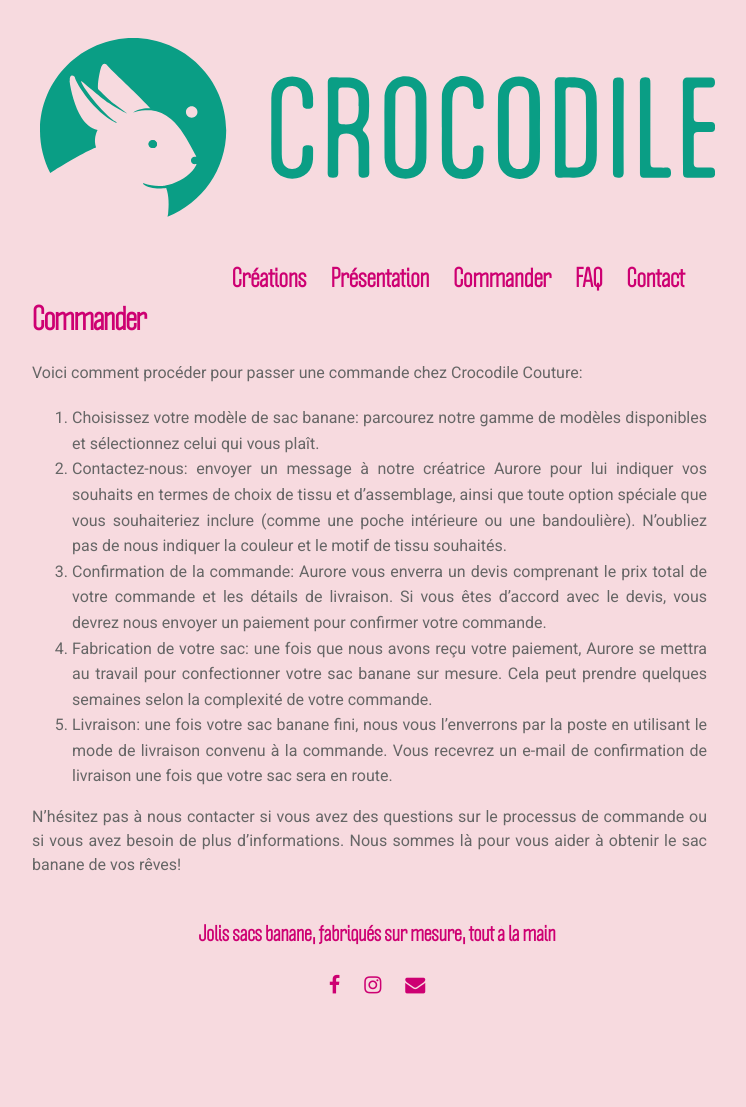
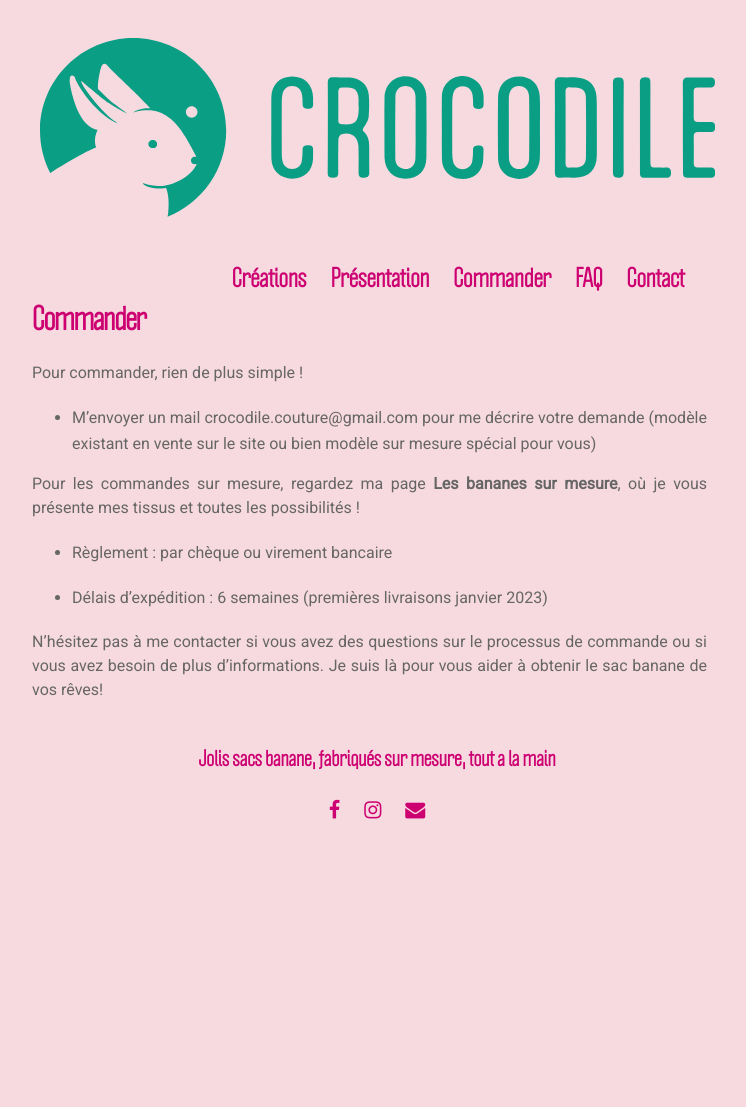
Before and after one commit to pcouy/crocodilecouture.github.io, a Jekyll site: the page built from pages/commander.md, in a window 1280 px wide. Shown: the whole page, without its empty margins (263-1009 px from the left). Built offline with Jekyll 4.4.1, drawn with Linux system fonts in a browser that asks for light colours; nearby versions of some CDN libraries; after the commit the page ends 932 px from its top, so only the background shows below that.

Commit message:
Update commander.md

```diff
--- a/pages/commander.md
+++ b/pages/commander.md
@@ -7,25 +7,14 @@ published: true
 
 # Commander
 
-Voici comment procéder pour passer une commande chez Crocodile Couture:
+Pour commander, rien de plus simple !
 
-1. Choisissez votre modèle de sac banane: parcourez notre gamme de modèles
-   disponibles et sélectionnez celui qui vous plaît.
-2. Contactez-nous: envoyer un message à notre créatrice Aurore pour lui indiquer
-    vos souhaits en termes de choix de tissu et d'assemblage, ainsi que toute option
-    spéciale que vous souhaiteriez inclure (comme une poche intérieure ou une
-    bandoulière). N'oubliez pas de nous indiquer la couleur et le motif de tissu
-    souhaités.
-3. Confirmation de la commande: Aurore vous enverra un devis comprenant le prix
-    total de votre commande et les détails de livraison. Si vous êtes d'accord avec
-    le devis, vous devrez nous envoyer un paiement pour confirmer votre commande.
-4. Fabrication de votre sac: une fois que nous avons reçu votre paiement, Aurore
-    se mettra au travail pour confectionner votre sac banane sur mesure. Cela peut
-    prendre quelques semaines selon la complexité de votre commande.
-5. Livraison: une fois votre sac banane fini, nous vous l'enverrons par la poste
-    en utilisant le mode de livraison convenu à la commande. Vous recevrez un e-mail
-    de confirmation de livraison une fois que votre sac sera en route.
+- M’envoyer un mail crocodile.couture@gmail.com pour me décrire votre demande (modèle existant en vente sur le site ou bien modèle sur mesure spécial pour vous)
 
-N'hésitez pas à nous contacter si vous avez des questions sur le processus de
-commande ou si vous avez besoin de plus d'informations. Nous sommes là pour vous
-aider à obtenir le sac banane de vos rêves!
+Pour les commandes sur mesure, regardez ma page **Les bananes sur mesure**, où je vous présente mes tissus et toutes les possibilités !
+
+- Règlement : par chèque ou virement bancaire
+
+- Délais d'expédition : 6 semaines (premières livraisons janvier 2023)
+
+N’hésitez pas à me contacter si vous avez des questions sur le processus de commande ou si vous avez besoin de plus d’informations. Je suis là pour vous aider à obtenir le sac banane de vos rêves!
```
